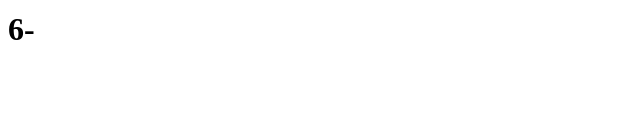
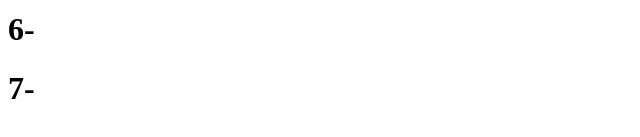
Before and after one commit to gameland-tech/project1, a Next.js app: page / in a window 1280 px wide. Shown: the part 413-550 px from the top of the page, without its empty margins (0-640 px from the left). Built offline with nearby package versions, Linux system fonts and the light colour scheme.

Commit message:
Update page.tsx

```diff
--- a/app/page.tsx
+++ b/app/page.tsx
@@ -8,6 +8,7 @@ export default function Home() {
       <h1>4</h1>
       <h1>5-</h1>
       <h1>6-</h1>
+      <h1>7-</h1>
     </main>
   );
 }
```
